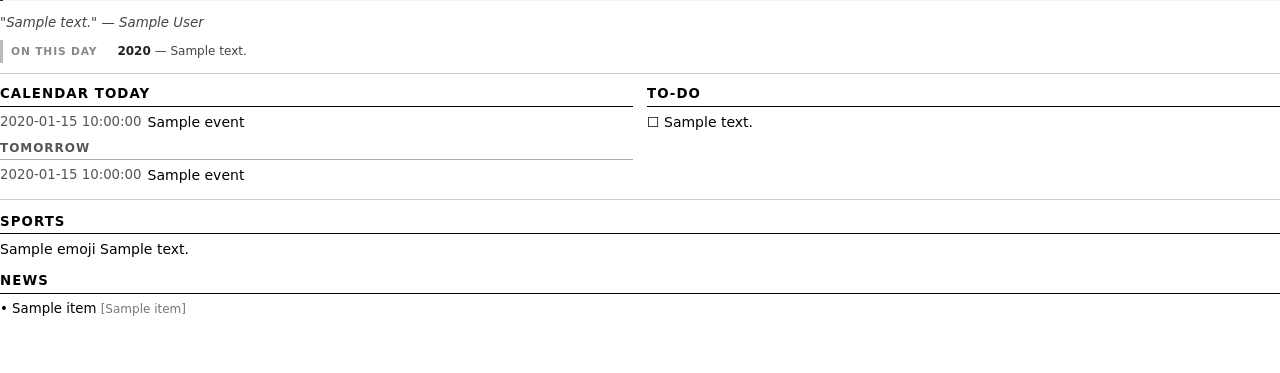
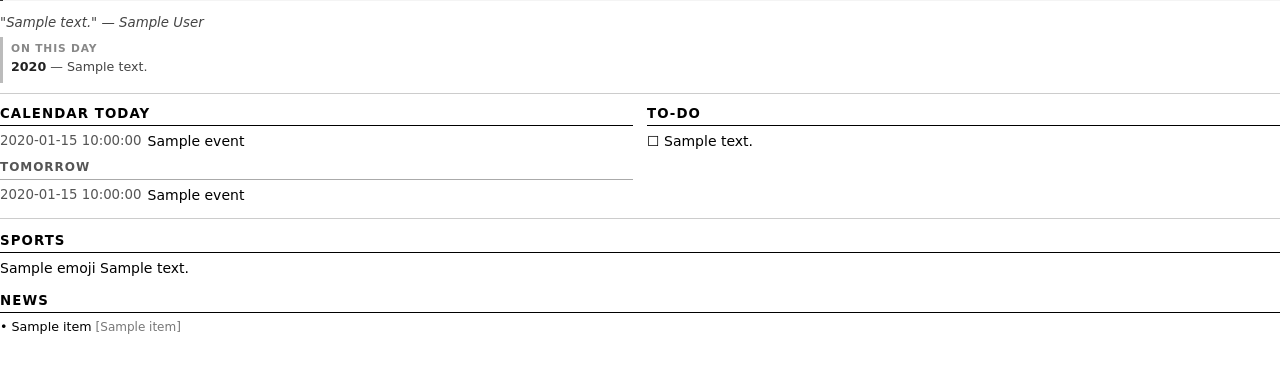
Before and after one commit to cruftbox/firstlight, a Python web app: template app/templates/digest.html in a window 1280 px wide. Shown: the part 97-470 px from the top of the page. Run offline with Jinja, Linux system fonts and the light colour scheme; the template is opened without the code that fills it: most values are stand-ins (such as "Sample title", 1, 10 or a date in 2020).

Commit message:
fix: history layout stacks vertically, cal-time no longer wraps, tighter news spacing

```diff
--- a/app/static/css/digest.css
+++ b/app/static/css/digest.css
@@ -46,36 +46,31 @@ body.digest {
   white-space: nowrap;
   overflow: hidden;
   text-overflow: ellipsis;
-  margin-bottom: 8px;
+  margin-bottom: 5px;
 }
 
 /* ── On This Day ── */
 .history-section {
-  font-size: 9pt;
+  font-size: 9.5pt;
   color: #444;
   border-left: 3px solid #bbb;
-  padding: 3px 8px;
+  padding: 4px 8px;
   margin-bottom: 10px;
-  display: flex;
-  flex-wrap: wrap;
-  gap: 0 16px;
-  align-items: baseline;
 }
 
 .history-label {
+  display: block;
   font-weight: bold;
   font-size: 8pt;
   text-transform: uppercase;
   letter-spacing: 0.08em;
   color: #888;
-  margin-right: 4px;
-  white-space: nowrap;
+  margin-bottom: 2px;
 }
 
 .history-item {
-  white-space: nowrap;
-  overflow: hidden;
-  text-overflow: ellipsis;
+  display: block;
+  margin-bottom: 2px;
 }
 
 .history-year {
@@ -154,7 +149,8 @@ h2 {
 }
 
 .cal-time {
-  min-width: 62px;
+  min-width: 76px;
+  flex-shrink: 0;
   color: #555;
   font-size: 10pt;
 }
@@ -176,8 +172,8 @@ h2 {
 
 /* ── News ── */
 .news-item {
-  margin-bottom: 3px;
-  font-size: 10pt;
+  margin-bottom: 2px;
+  font-size: 9.5pt;
   overflow: hidden;
   text-overflow: ellipsis;
   white-space: nowrap;
--- a/app/templates/digest.html
+++ b/app/templates/digest.html
@@ -39,9 +39,9 @@
 
   {% if history %}
   <section class="history-section">
-    <span class="history-label">ON THIS DAY</span>
+    <div class="history-label">ON THIS DAY</div>
     {% for event in history %}
-    <span class="history-item"><span class="history-year">{{ event.year }}</span> — {{ event.text }}</span>
+    <div class="history-item"><span class="history-year">{{ event.year }}</span> — {{ event.text }}</div>
     {% endfor %}
   </section>
   {% endif %}
```
